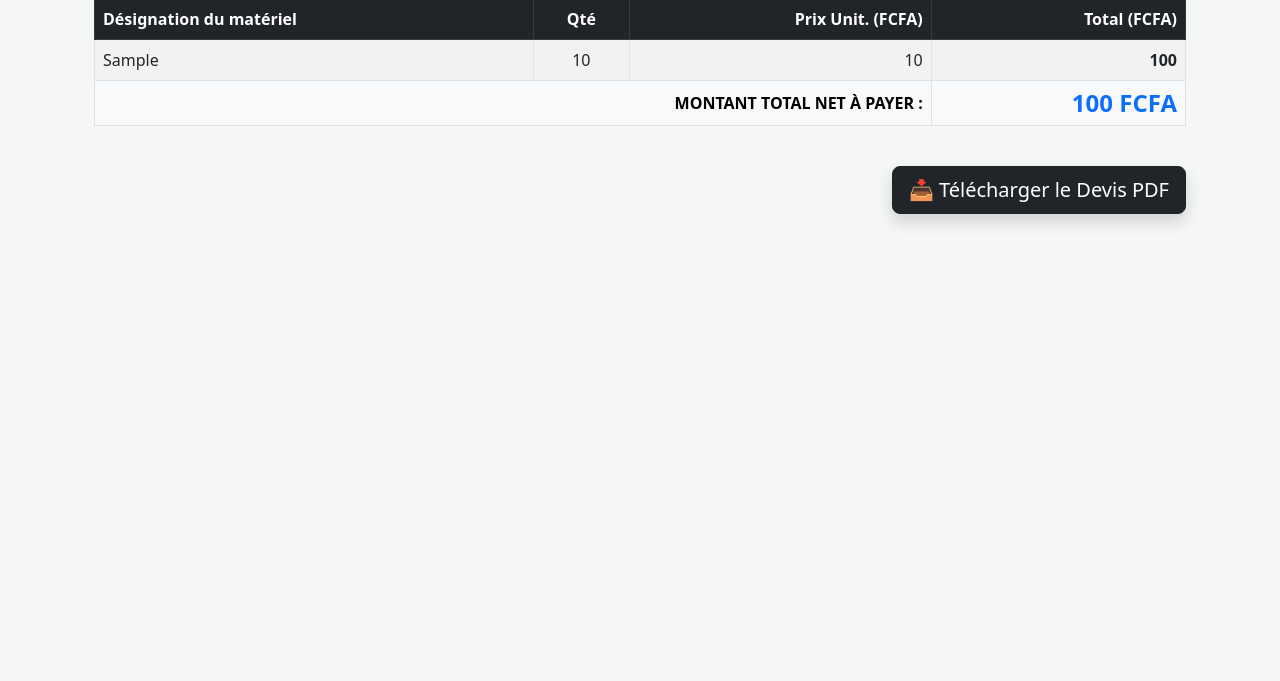
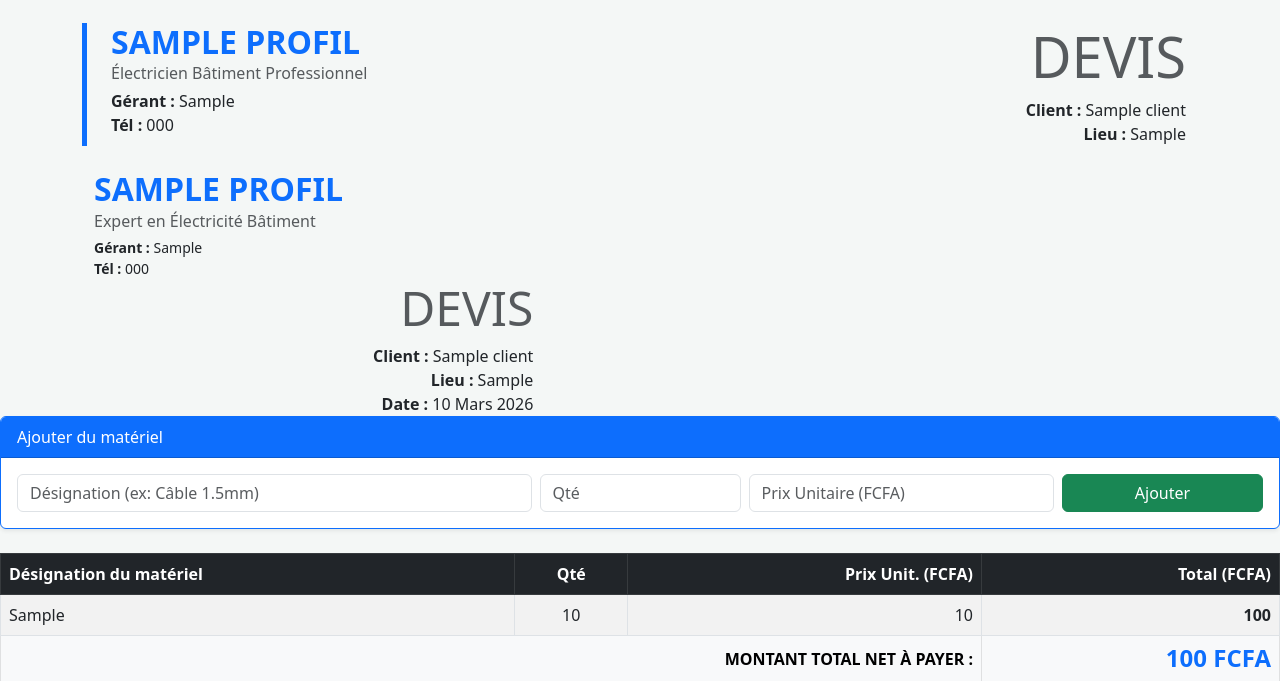
Before and after one commit to ernestcoulibaly721/ElecPro_Saas, a Flask app: page /creer_devis/1 in a window 1280 px wide. Shown: the part 453-1134 px from the top of the page. Before the commit the page ends 679 px from the top, so only its background shows below. Run offline with Flask 3, Linux system fonts and the light colour scheme; tables that the repository leaves empty hold one stand-in row (values such as "Sample post").

Commit message:
Update creer_devis.html

```diff
--- a/templates/creer_devis.html
+++ b/templates/creer_devis.html
@@ -7,13 +7,27 @@
         <hr>
     </div>
 
-    <div class="row mb-4 align-items-center">
-        <div class="col-md-7 d-flex align-items-center">
+        <div class="row mb-4">
+        <div class="col-12 text-center mb-4">
             <img src="https://i.ibb.co/B2Y48BbS/1000064766.png"
-                 alt="Logo ÉlecPro"
-                 style="max-height: 120px; width: auto; margin-right: 20px; border-radius: 8px; border: 1px solid #eee;">
+                 alt="Bannière ÉlecPro"
+                 style="width: 100%; max-height: 300px; object-fit: cover; border-radius: 10px; border: 2px solid #0d6efd;">
+        </div>
 
-            <div>
+        <div class="col-md-6 border-start border-5 border-primary ps-4">
+            <h2 class="text-primary fw-bold text-uppercase mb-0">{{ profil.nom_entreprise }}</h2>
+            <p class="text-muted mb-1">Électricien Bâtiment Professionnel</p>
+            <p class="mb-0"><strong>Gérant :</strong> {{ profil.gerant }}</p>
+            <p class="mb-0"><strong>Tél :</strong> {{ profil.telephone }}</p>
+        </div>
+
+        <div class="col-md-6 text-end">
+            <h1 class="display-4 text-muted fw-light">DEVIS</h1>
+            <p class="mb-0"><strong>Client :</strong> {{ client.nom_complet }}</p>
+            <p class="mb-0"><strong>Lieu :</strong> {{ client.adresse_chantier }}</p>
+        </div>
+        </div>
+
                 <h2 class="text-primary fw-bold text-uppercase mb-0">{{ profil.nom_entreprise }}</h2>
                 <p class="text-muted mb-1">Expert en Électricité Bâtiment</p>
                 <p class="mb-0 small"><strong>Gérant :</strong> {{ profil.gerant }}</p>
```
